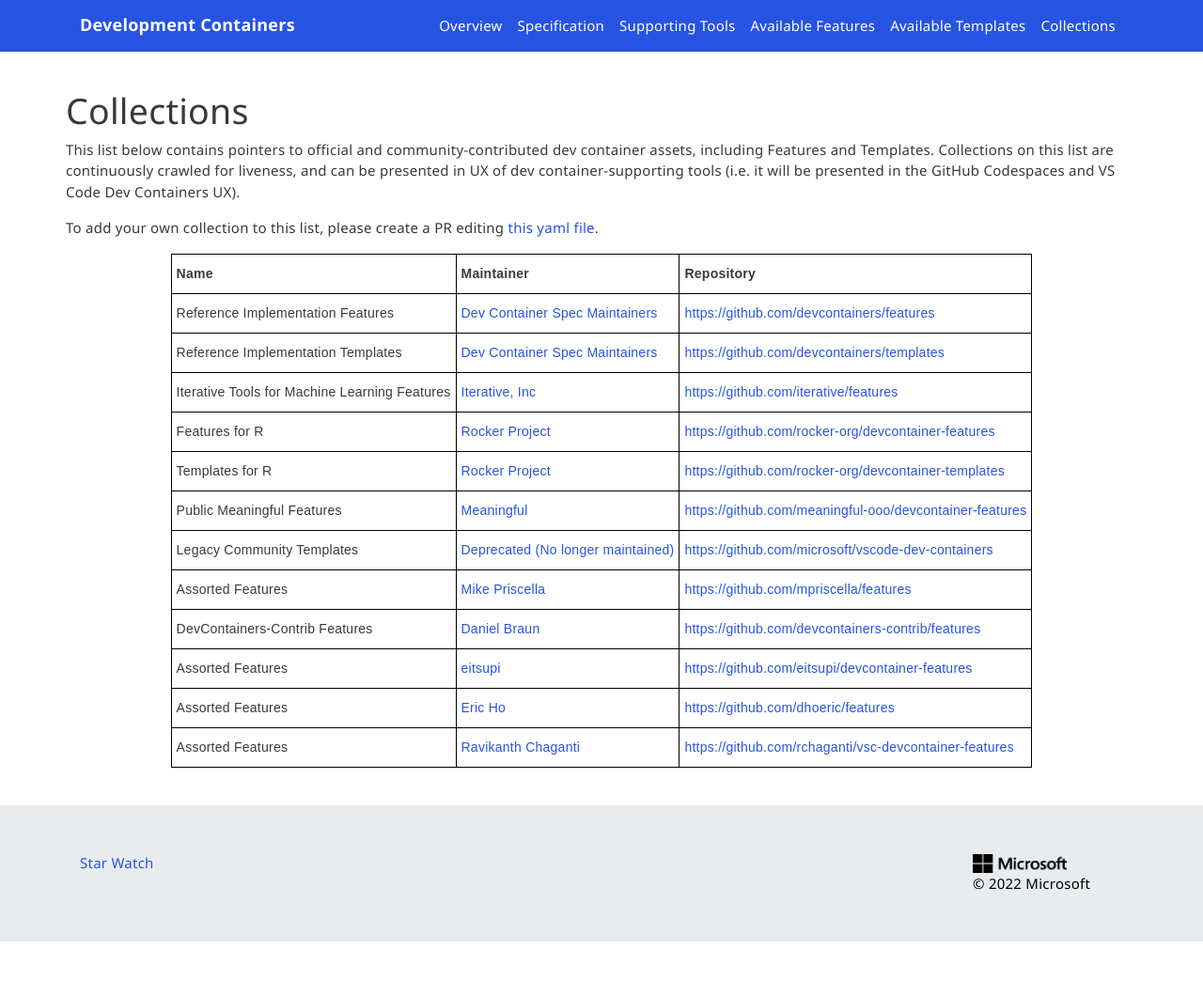
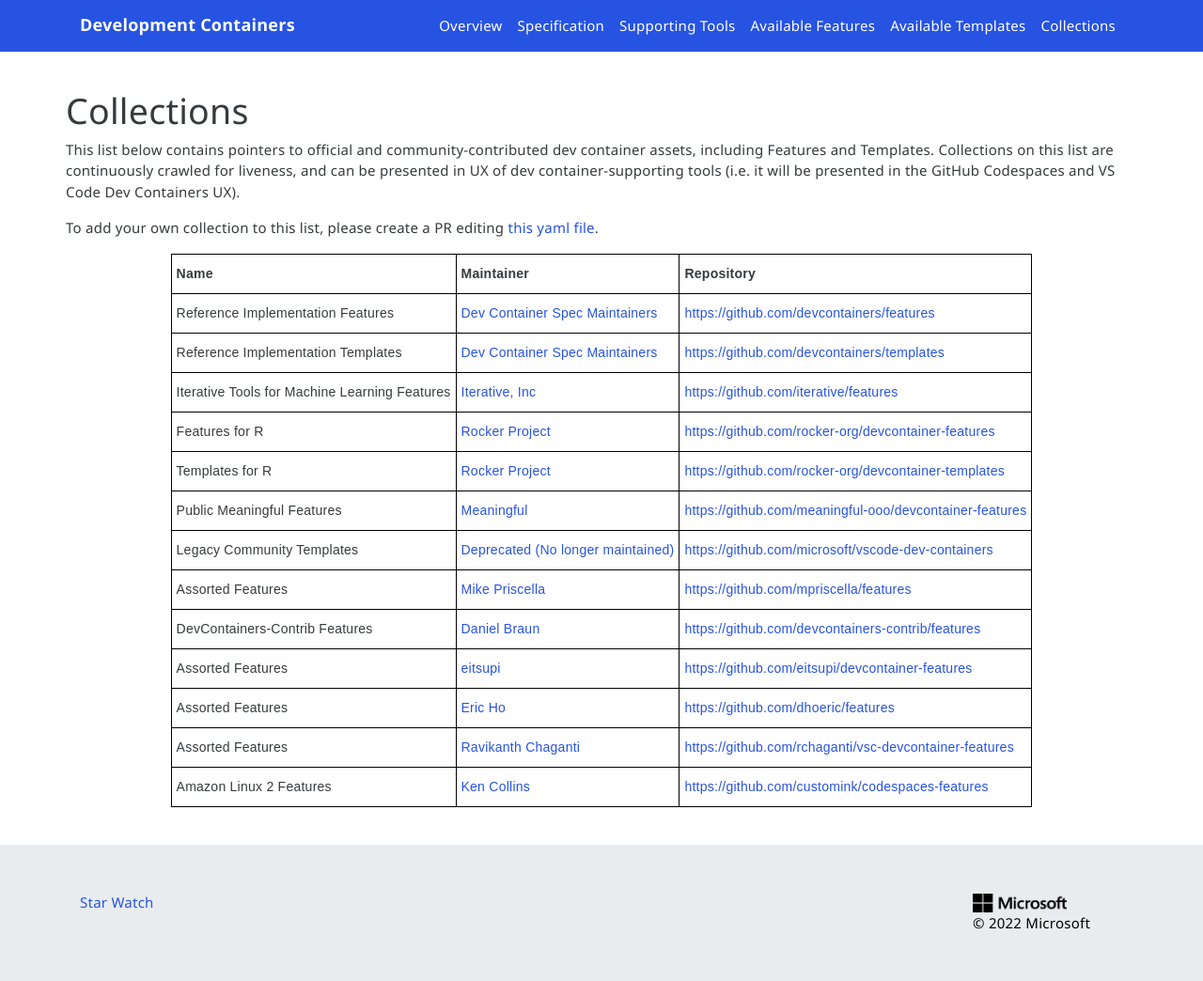
Before and after one commit to devcontainers/devcontainers.github.io, a Jekyll site: the page built from collections.html, in a window 1280 px wide. Shown: the whole page at 94% size. Built offline with Jekyll 4.4.1, drawn with Linux system fonts in a browser that asks for light colours; nearby versions of some CDN libraries; comment, search, counter and statistics services are not loaded; before the commit the page ends 1002 px from its top, so only the background shows below that.

Commit message:
Add Amazon Linux 2 Features

```diff
--- a/_data/collection-index.yml
+++ b/_data/collection-index.yml
@@ -58,3 +58,8 @@
   contact: https://github.com/rchaganti/vsc-devcontainer-features/issues
   repository: https://github.com/rchaganti/vsc-devcontainer-features
   ociReference: ghcr.io/rchaganti/vsc-devcontainer-features
+- name: Amazon Linux 2 Features
+  maintainer: Ken Collins
+  contact: https://github.com/metaskills
+  repository: https://github.com/customink/codespaces-features
+  ociReference: ghcr.io/customink/codespaces-features
```
